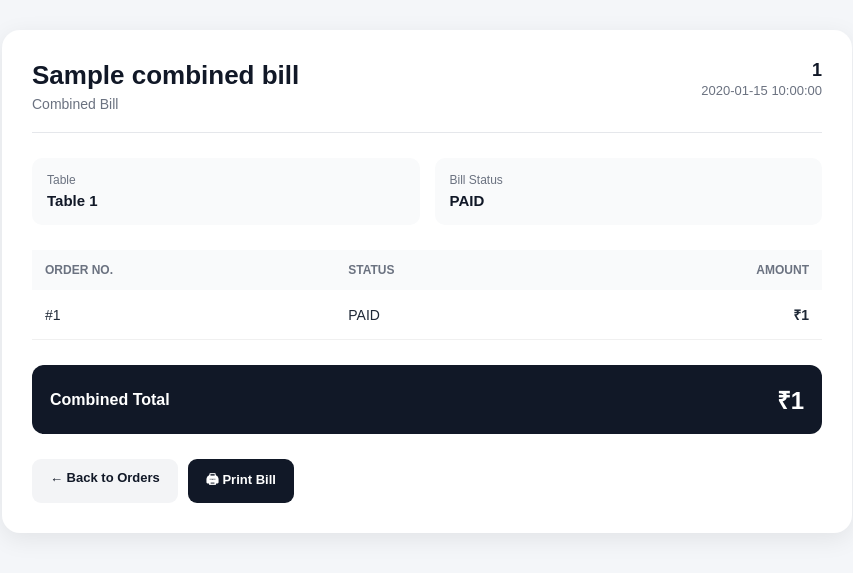
After one commit to mohammadfaizan7844-design/restaurant-order-system, a Flask app: template templates/admin/combined_bill.html in a window 1280 px wide. The commit adds this page. Shown: the top 573 px of the page, without its empty margins (213-1066 px from the left). Run offline with Flask 3, Linux system fonts and the light colour scheme; the template is opened without the code that fills it: most values are stand-ins (such as "Sample title", 1, 10 or a date in 2020).

Commit message:
Add selective combined billing

```diff
--- a/app.py
+++ b/app.py
@@ -1937,20 +1937,34 @@ def admin_orders():
     orders = db.session.execute(
         db.text("""
             SELECT
-    o.id,
-    o.order_number,
-    o.status,
-    o.total_amount,
-    o.created_at,
-    ct.table_number,
-    s.name AS section_name
-FROM orders o
-JOIN cafe_tables ct
-    ON o.table_id = ct.id
-LEFT JOIN sections s
-    ON ct.section_id = s.id
-WHERE o.restaurant_id = :restaurant_id
-ORDER BY o.created_at DESC
+                o.id,
+                o.order_number,
+                o.status,
+                o.total_amount,
+                o.created_at,
+                o.session_id,
+                o.table_id,
+                ct.table_number,
+                s.name AS section_name,
+                p.status AS payment_status,
+                cbo.combined_bill_id
+            FROM orders o
+
+            JOIN cafe_tables ct
+                ON o.table_id = ct.id
+
+            LEFT JOIN sections s
+                ON ct.section_id = s.id
+
+            LEFT JOIN payments p
+                ON p.order_id = o.id
+
+            LEFT JOIN combined_bill_orders cbo
+                ON cbo.order_id = o.id
+
+            WHERE o.restaurant_id = :restaurant_id
+
+            ORDER BY o.created_at DESC
         """),
         {
             "restaurant_id": restaurant_id
@@ -1961,8 +1975,271 @@ ORDER BY o.created_at DESC
         "admin/orders.html",
         orders=orders
     )
-
-
+# =========================
+# COMBINE SELECTED ORDERS
+# =========================
+
+@app.route(
+    "/admin/orders/combine",
+    methods=["POST"]
+)
+def combine_selected_orders():
+
+    if not admin_required():
+        return redirect(url_for("login"))
+
+    restaurant_id = session["restaurant_id"]
+
+    selected_orders = request.form.getlist("order_ids")
+
+    if not selected_orders:
+        return "Please select at least one order.", 400
+
+    try:
+        selected_orders = [
+            int(order_id)
+            for order_id in selected_orders
+        ]
+    except ValueError:
+        return "Invalid order selection.", 400
+
+    # ---------------------------------
+    # Get selected orders
+    # ---------------------------------
+
+    placeholders = ", ".join(
+        [f":id_{i}" for i in range(len(selected_orders))]
+    )
+
+    params = {
+        f"id_{i}": order_id
+        for i, order_id in enumerate(selected_orders)
+    }
+
+    params["restaurant_id"] = restaurant_id
+
+    orders = db.session.execute(
+        db.text(f"""
+            SELECT
+                o.id,
+                o.session_id,
+                o.table_id,
+                o.order_number,
+                o.status,
+                o.total_amount,
+                p.status AS payment_status,
+                cbo.combined_bill_id
+            FROM orders o
+
+            LEFT JOIN payments p
+                ON p.order_id = o.id
+
+            LEFT JOIN combined_bill_orders cbo
+                ON cbo.order_id = o.id
+
+            WHERE o.restaurant_id = :restaurant_id
+            AND o.id IN ({placeholders})
+        """),
+        params
+    ).mappings().all()
+
+    # ---------------------------------
+    # Check all orders found
+    # ---------------------------------
+
+    if len(orders) != len(selected_orders):
+        return "Invalid order selection.", 400
+
+    first_order = orders[0]
+
+    # ---------------------------------
+    # All must belong to same session
+    # ---------------------------------
+
+    for order in orders:
+
+        if order["session_id"] != first_order["session_id"]:
+            return (
+                "You can combine orders only from "
+                "the same table session."
+            ), 400
+
+        if order["table_id"] != first_order["table_id"]:
+            return (
+                "You can combine orders only from "
+                "the same table."
+            ), 400
+
+        if order["status"] in ["COMPLETED", "CANCELLED"]:
+            return (
+                f"Order {order['order_number']} "
+                "cannot be combined."
+            ), 400
+
+        if order["payment_status"] == "PAID":
+            return (
+                f"Order {order['order_number']} "
+                "is already paid."
+            ), 400
+
+        if order["combined_bill_id"] is not None:
+            return (
+                f"Order {order['order_number']} "
+                "is already part of another combined bill."
+            ), 400
+
+    # ---------------------------------
+    # Calculate combined total
+    # ---------------------------------
+
+    total_amount = sum(
+        float(order["total_amount"])
+        for order in orders
+    )
+
+    # ---------------------------------
+    # Create bill number
+    # ---------------------------------
+
+    bill_number = "CB-" + str(int(time.time()))
+
+    # ---------------------------------
+    # Create combined bill
+    # ---------------------------------
+
+    db.session.execute(
+        db.text("""
+            INSERT INTO combined_bills
+            (
+                restaurant_id,
+                session_id,
+                table_id,
+                bill_number,
+                total_amount,
+                status
+            )
+            VALUES
+            (
+                :restaurant_id,
+                :session_id,
+                :table_id,
+                :bill_number,
+                :total_amount,
+                'OPEN'
+            )
+        """),
+        {
+            "restaurant_id": restaurant_id,
+            "session_id": first_order["session_id"],
+            "table_id": first_order["table_id"],
+            "bill_number": bill_number,
+            "total_amount": total_amount
+        }
+    )
+
+    combined_bill_id = db.session.execute(
+        db.text("SELECT LAST_INSERT_ID()")
+    ).scalar()
+
+    # ---------------------------------
+    # Link selected orders
+    # ---------------------------------
+
+    for order in orders:
+
+        db.session.execute(
+            db.text("""
+                INSERT INTO combined_bill_orders
+                (
+                    combined_bill_id,
+                    order_id
+                )
+                VALUES
+                (
+                    :combined_bill_id,
+                    :order_id
+                )
+            """),
+            {
+                "combined_bill_id": combined_bill_id,
+                "order_id": order["id"]
+            }
+        )
+
+    db.session.commit()
+
+    return redirect(
+        url_for(
+            "combined_bill",
+            combined_bill_id=combined_bill_id
+        )
+    )
+    # =========================
+# COMBINED BILL
+# =========================
+
+@app.route(
+    "/admin/combined-bill/<int:combined_bill_id>"
+)
+def combined_bill(combined_bill_id):
+
+    if not admin_required():
+        return redirect(url_for("login"))
+
+    restaurant_id = session["restaurant_id"]
+
+    combined_bill = db.session.execute(
+        db.text("""
+            SELECT
+                cb.*,
+                ct.table_number,
+                r.name AS restaurant_name
+            FROM combined_bills cb
+
+            JOIN cafe_tables ct
+                ON cb.table_id = ct.id
+
+            JOIN restaurants r
+                ON cb.restaurant_id = r.id
+
+            WHERE cb.id = :combined_bill_id
+            AND cb.restaurant_id = :restaurant_id
+        """),
+        {
+            "combined_bill_id": combined_bill_id,
+            "restaurant_id": restaurant_id
+        }
+    ).mappings().first()
+
+    if not combined_bill:
+        return "Combined bill not found", 404
+
+    orders = db.session.execute(
+        db.text("""
+            SELECT
+                o.id,
+                o.order_number,
+                o.total_amount,
+                o.status
+            FROM combined_bill_orders cbo
+
+            JOIN orders o
+                ON cbo.order_id = o.id
+
+            WHERE cbo.combined_bill_id = :combined_bill_id
+
+            ORDER BY o.id
+        """),
+        {
+            "combined_bill_id": combined_bill_id
+        }
+    ).mappings().all()
+
+    return render_template(
+        "admin/combined_bill.html",
+        combined_bill=combined_bill,
+        orders=orders
+    )
 # =========================
 # ADMIN ORDER DETAIL
 # =========================
--- /dev/null
+++ b/templates/admin/combined_bill.html
@@ -0,0 +1,369 @@
+<!DOCTYPE html>
+<html lang="en">
+<head>
+    <meta charset="UTF-8">
+    <meta name="viewport" content="width=device-width, initial-scale=1.0">
+
+    <title>Combined Bill</title>
+
+    <style>
+        * {
+            box-sizing: border-box;
+            margin: 0;
+            padding: 0;
+        }
+
+        body {
+            font-family: Arial, Helvetica, sans-serif;
+            background: #f4f6f9;
+            color: #1f2937;
+            padding: 30px;
+        }
+
+        .container {
+            max-width: 850px;
+            margin: auto;
+        }
+
+        .bill-card {
+            background: white;
+            border-radius: 18px;
+            padding: 30px;
+            box-shadow: 0 6px 25px rgba(0,0,0,0.08);
+        }
+
+        .header {
+            display: flex;
+            justify-content: space-between;
+            align-items: flex-start;
+            border-bottom: 1px solid #e5e7eb;
+            padding-bottom: 20px;
+            margin-bottom: 25px;
+        }
+
+        .restaurant-name {
+            font-size: 26px;
+            font-weight: 800;
+            color: #111827;
+        }
+
+        .bill-title {
+            font-size: 14px;
+            color: #6b7280;
+            margin-top: 5px;
+        }
+
+        .bill-number {
+            text-align: right;
+        }
+
+        .bill-number strong {
+            display: block;
+            font-size: 18px;
+            color: #111827;
+        }
+
+        .bill-number span {
+            font-size: 13px;
+            color: #6b7280;
+        }
+
+        .info {
+            display: grid;
+            grid-template-columns: repeat(2, 1fr);
+            gap: 15px;
+            margin-bottom: 25px;
+        }
+
+        .info-box {
+            background: #f9fafb;
+            border-radius: 10px;
+            padding: 15px;
+        }
+
+        .info-box span {
+            display: block;
+            font-size: 12px;
+            color: #6b7280;
+            margin-bottom: 5px;
+        }
+
+        .info-box strong {
+            font-size: 15px;
+            color: #111827;
+        }
+
+        table {
+            width: 100%;
+            border-collapse: collapse;
+            margin-top: 10px;
+        }
+
+        th {
+            background: #f9fafb;
+            color: #6b7280;
+            text-align: left;
+            padding: 13px;
+            font-size: 12px;
+            text-transform: uppercase;
+        }
+
+        td {
+            padding: 15px 13px;
+            border-bottom: 1px solid #f0f0f0;
+            font-size: 14px;
+        }
+
+        .amount {
+            font-weight: 700;
+            text-align: right;
+        }
+
+        .total-box {
+            display: flex;
+            justify-content: space-between;
+            align-items: center;
+            margin-top: 25px;
+            padding: 18px;
+            background: #111827;
+            color: white;
+            border-radius: 12px;
+        }
+
+        .total-box span {
+            font-size: 16px;
+            font-weight: 600;
+        }
+
+        .total-box strong {
+            font-size: 24px;
+        }
+
+        .actions {
+            display: flex;
+            gap: 10px;
+            margin-top: 25px;
+        }
+
+        .btn {
+            text-decoration: none;
+            border: none;
+            cursor: pointer;
+            padding: 11px 18px;
+            border-radius: 9px;
+            font-size: 13px;
+            font-weight: 700;
+        }
+
+        .back-btn {
+            background: #f3f4f6;
+            color: #111827;
+        }
+
+        .print-btn {
+            background: #111827;
+            color: white;
+        }
+
+        .back-btn:hover {
+            background: #e5e7eb;
+        }
+
+        .print-btn:hover {
+            background: #000;
+        }
+
+        @media (max-width: 600px) {
+
+            body {
+                padding: 15px;
+            }
+
+            .bill-card {
+                padding: 20px;
+            }
+
+            .header {
+                flex-direction: column;
+                gap: 15px;
+            }
+
+            .bill-number {
+                text-align: left;
+            }
+
+            .info {
+                grid-template-columns: 1fr;
+            }
+
+            table {
+                min-width: 550px;
+            }
+
+            .table-wrapper {
+                overflow-x: auto;
+            }
+
+            .actions {
+                flex-direction: column;
+            }
+
+            .btn {
+                text-align: center;
+                width: 100%;
+            }
+        }
+
+        @media print {
+
+            body {
+                background: white;
+                padding: 0;
+            }
+
+            .bill-card {
+                box-shadow: none;
+                border-radius: 0;
+            }
+
+            .no-print {
+                display: none !important;
+            }
+        }
+    </style>
+</head>
+
+<body>
+
+<div class="container">
+
+    <div class="bill-card">
+
+        <!-- HEADER -->
+        <div class="header">
+
+            <div>
+                <div class="restaurant-name">
+                    {{ combined_bill.restaurant_name }}
+                </div>
+
+                <div class="bill-title">
+                    Combined Bill
+                </div>
+            </div>
+
+            <div class="bill-number">
+                <strong>{{ combined_bill.bill_number }}</strong>
+                <span>
+                    {{ combined_bill.created_at }}
+                </span>
+            </div>
+
+        </div>
+
+
+        <!-- BILL INFORMATION -->
+        <div class="info">
+
+            <div class="info-box">
+                <span>Table</span>
+
+                <strong>
+                    Table {{ combined_bill.table_number }}
+                </strong>
+            </div>
+
+            <div class="info-box">
+                <span>Bill Status</span>
+
+                <strong>
+                    {{ combined_bill.status }}
+                </strong>
+            </div>
+
+        </div>
+
+
+        <!-- SELECTED ORDERS -->
+        <div class="table-wrapper">
+
+            <table>
+
+                <thead>
+                    <tr>
+                        <th>Order No.</th>
+                        <th>Status</th>
+                        <th style="text-align:right;">
+                            Amount
+                        </th>
+                    </tr>
+                </thead>
+
+                <tbody>
+
+                    {% for order in orders %}
+
+                    <tr>
+
+                        <td>
+                            #{{ order.order_number }}
+                        </td>
+
+                        <td>
+                            {{ order.status }}
+                        </td>
+
+                        <td class="amount">
+                            ₹{{ order.total_amount }}
+                        </td>
+
+                    </tr>
+
+                    {% endfor %}
+
+                </tbody>
+
+            </table>
+
+        </div>
+
+
+        <!-- TOTAL -->
+        <div class="total-box">
+
+            <span>
+                Combined Total
+            </span>
+
+            <strong>
+                ₹{{ combined_bill.total_amount }}
+            </strong>
+
+        </div>
+
+
+        <!-- ACTIONS -->
+        <div class="actions no-print">
+
+            <a
+                href="{{ url_for('admin_orders') }}"
+                class="btn back-btn"
+            >
+                ← Back to Orders
+            </a>
+
+            <button
+                onclick="window.print()"
+                class="btn print-btn"
+            >
+                🖨 Print Bill
+            </button>
+
+        </div>
+
+    </div>
+
+</div>
+
+</body>
+</html>
```
Also changed, not shown: templates/admin/orders.html (+47 -0 lines).
